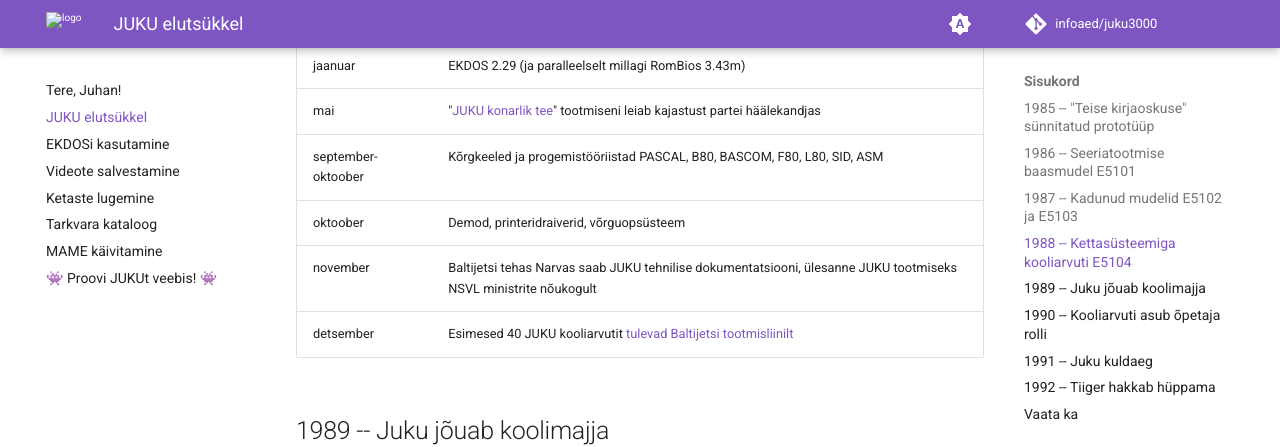
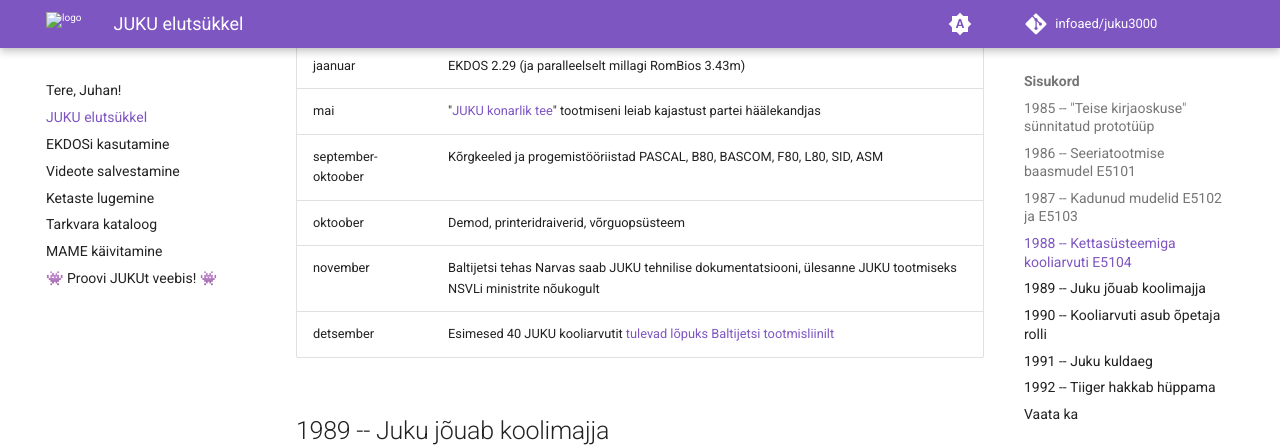
Before and after one commit to infoaed/juku3000, an MkDocs documentation site: the page built from docs/ajajoon.md, in a window 1280 px wide and 900 px high, scrolled down 2208 px. Shown: the top 447 px of the window. Built offline with MkDocs 1.6.1 and Material for MkDocs 9.7.7, drawn with Linux system fonts in a browser that asks for light colours; comment, search, counter and statistics services are not loaded.

Commit message:
Vinjett ja typod
Updated the December entry to clarify the source of the JUKU school computers.

```diff
--- a/docs/ajajoon.md
+++ b/docs/ajajoon.md
@@ -59,8 +59,8 @@
 mai                | "[JUKU konarlik tee](https://www.etera.ee/zoom/29230/view?page=82&p=separate&tool=info&view=0,0,2373,3411)" tootmiseni leiab kajastust partei häälekandjas
 september-oktoober | Kõrgkeeled ja progemistööriistad PASCAL, B80, BASCOM, F80, L80, SID, ASM
 oktoober           | Demod, printeridraiverid, võrguopsüsteem
-november           | Baltijetsi tehas Narvas saab JUKU tehnilise dokumentatsiooni, ülesanne JUKU tootmiseks NSVL ministrite nõukogult
-detsember          | Esimesed 40 JUKU kooliarvutit [tulevad Baltijetsi tootmisliinilt](https://dea.digar.ee/?a=d&d=rahvahaal19891111.2.17&srpos=8&e=-------et-25--1--txt-txIN-------------)
+november           | Baltijetsi tehas Narvas saab JUKU tehnilise dokumentatsiooni, ülesanne JUKU tootmiseks NSVLi ministrite nõukogult
+detsember          | Esimesed 40 JUKU kooliarvutit [tulevad lõpuks Baltijetsi tootmisliinilt](https://dea.digar.ee/?a=d&d=rahvahaal19891111.2.17&srpos=8&e=-------et-25--1--txt-txIN-------------)
 
 ## 1989 -- Juku jõuab koolimajja
 
```
